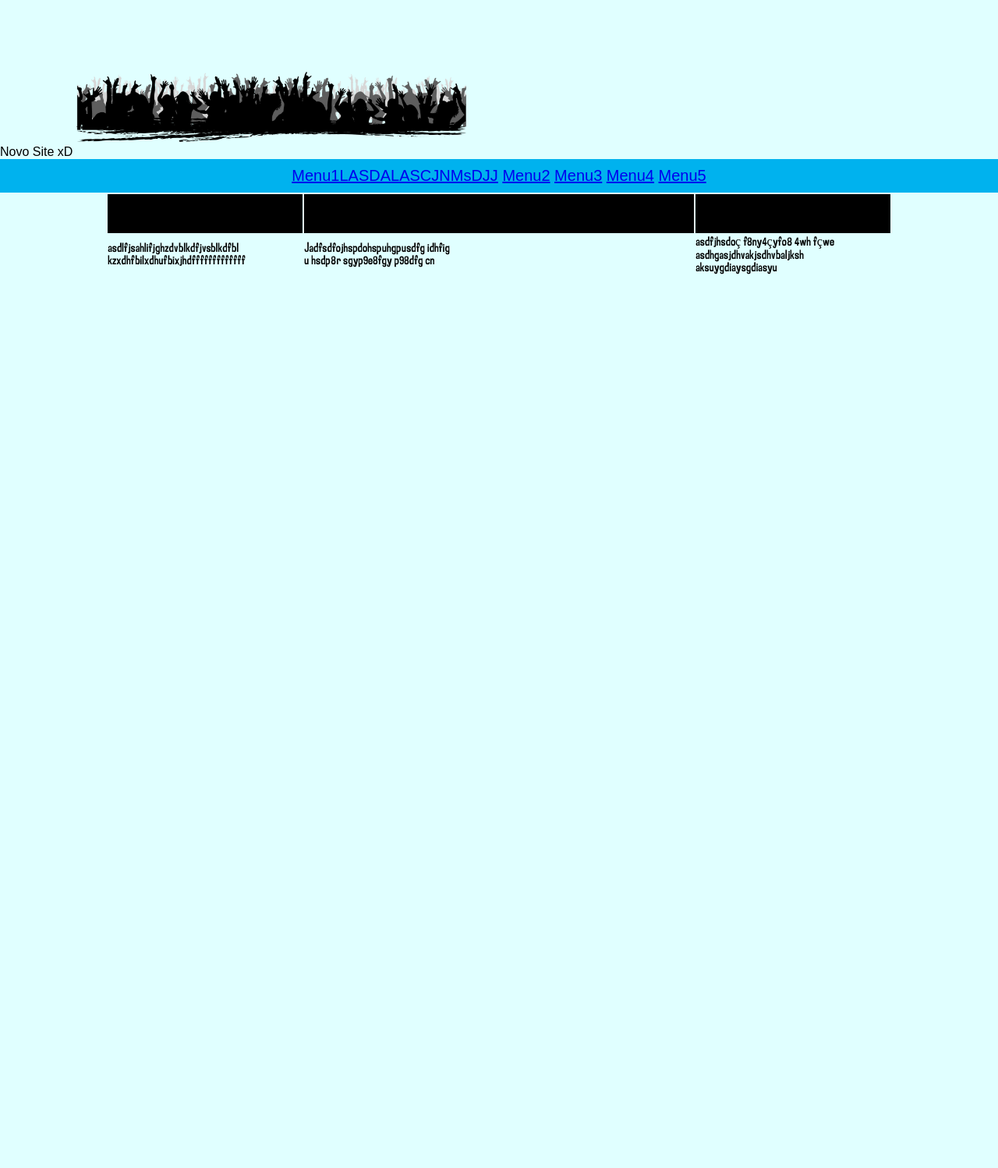
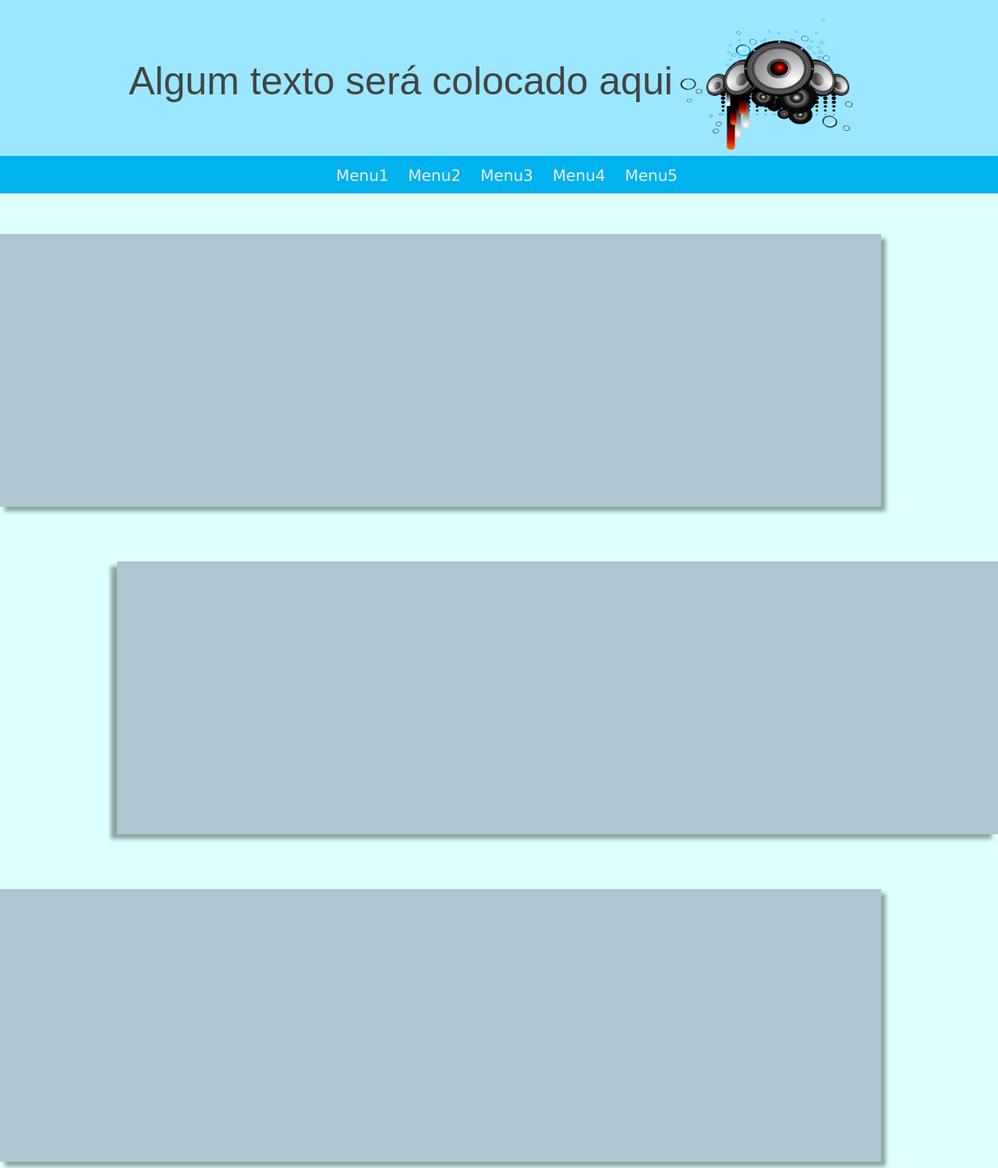
Before and after one commit to ademir2011/SiteMusic, a PHP site: page / in a window 1280 px wide. Shown: the whole page at 78% size. Before the commit the page ends 352 px from the top, so only its background shows below. Run offline with PHP 8.4, Linux system fonts and the light colour scheme.

Commit message:
Atualizando código

```diff
--- a/index.css
+++ b/index.css
@@ -7,7 +7,6 @@
 body, html {
     width: 100%;
     height: 100%;
-    font-family: Arial, Tahoma, sans-serif;
     background-color: #E0FFFF;
 }
 
@@ -19,33 +18,57 @@ body, html {
 
 
 
-.TextHeader
+.Header
+{
+
+	background-color: #9AE7FF;
+	width: 100%;
+	height: 200px;
+
+}
+
+.Header tr
 {
 
 }
 
-.TextHeader td
+.Header a
 {
 	font-size: 50px;
+	font-family: Arial;
+	color: #434444;
 }
 
 .ImagemTOPO
 {
-	width: 500px;
+	width: 250px;
 	height: 200px;
 }
 
 .BarraMenu
 {
-	text-align: center;
+	float:left;
+	position: relative;
+	width: 100%;
 	background-color: #00B2EE;
 	padding: 10px;
-	font-size: 20px;
 }
 
-.Menu a
+.BarraMenu a
 {
-	font-family: "Abc";
+	width: 100%;
+	font-size: 20px;
+	padding: 11.5px;
+	font-family: Verdana;
+	text-decoration: none;
+	color: #EEEEEE;
+}
+
+.BarraMenu a:hover
+{
+	/*transition-duration: 0.1s;*/
+	background-color: #00C0FF;
+	color: #F1F1F1;
 }
 
 .Secoes
@@ -53,23 +76,45 @@ body, html {
 	font-family: "Abc";
 }
 
-.SecaoEsq
+
+.div1
 {
-	background-color: #000000;
-	width: 250px;
-	height: 50px;
+	height: 350px;
+	margin-top: 100px;
+	margin-right: 150px;
+	background-color: #818BA4;
+	opacity: 0.5;
+
+	-webkit-box-shadow: 6px 6px 5px 0px rgba(5, 14, 18, 0.75);
+	-moz-box-shadow:    6px 6px 5px 0px rgba(5, 14, 18, 0.75);
+	box-shadow:         6px 6px 5px 0px rgba(5, 14, 18, 0.75);
+
 }
 
-.SecaoCenter
+.div2
 {
-	background-color: #000000;
-	width: 500px;
-	height: 50px;
+	height: 350px;
+	margin-top: 70px;
+	margin-left: 150px;
+	background-color: #818BA4;
+	opacity: 0.5;
+
+	-webkit-box-shadow: -8px 6px 5px 0px rgba(5, 14, 18, 0.75);
+	-moz-box-shadow:    -8px 6px 5px 0px rgba(5, 14, 18, 0.75);
+	box-shadow:         -8px 6px 5px 0px rgba(5, 14, 18, 0.75);
+
 }
 
-.SecaoDir
+.div3
 {
-	background-color: #000000;
-	width: 250px;
-	height: 50px;
+	height: 350px;
+	margin-top: 70px;
+	margin-right: 150px;
+	background-color: #818BA4;
+	opacity: 0.5;
+
+	-webkit-box-shadow: 6px 6px 5px 0px rgba(5, 14, 18, 0.75);
+	-moz-box-shadow:    6px 6px 5px 0px rgba(5, 14, 18, 0.75);
+	box-shadow:         6px 6px 5px 0px rgba(5, 14, 18, 0.75);
+
 }
--- a/index.html
+++ b/index.html
@@ -3,28 +3,36 @@
 <head>
 	<meta charset="utf-8">
 	<link rel="stylesheet" type="text/css" href="index.css">
-	<title>First Site Web For Music Beggins</title>
+	<title>MUSIC SITE</title>
 
 	<!-- Cabeçalho -->
-	<div class="TextHeader">
-		<tr >
-			<td>Novo Site xD</td>
-			<td><img class="ImagemTOPO" src="images/Partyat.png"/></td>
+	<div class="Header">
+		<center>
+			<table>
+				<tr>
+					<td><a>Algum texto será colocado aqui</a></td>
+					<td><img class="ImagemTOPO" src="images/speakers.png"/></td>
 				</tr>
+			</table>
+		</center>
 	</div>
 
 </head>
 <body>
 
-<div class="BarraMenu">
-	<tr class="Menu">
-		<td><a href="index1.html">Menu1LASDALASCJNMsDJJ</a></td>
+<nav class="BarraMenu">
+	<center>
+		<table>
+			<tr>
+				<td><a href="index1.html">Menu1</a></td>
 				<td><a href="index1.html">Menu2</a></td>
 				<td><a href="index1.html">Menu3</a></td>
 				<td><a href="index1.html">Menu4</a></td>
 				<td><a href="index1.html">Menu5</a></td>
 			</tr>
-</div>
+		</table>
+	</center>
+</nav>
 
 <!--
 <audio autoplay="autoplay">
@@ -34,26 +42,28 @@
 
 <center>
 	<table class="Secoes">
-		<tr>
-			<td><div class="SecaoEsq"></div></td>
-			<td><div class="SecaoCenter"></div></td>
-			<td><div class="SecaoDir"></div></td>
-		</tr>
+		<div class="div1">
 			<tr>
 				<td>
-				asdlfjsahlifjghzdvblkdfjvsblkdfbl<br>
-				kzxdhfbilxdhufbixjhdfffffffffffff<br>
-			</td>
-			<td>
-				Jadfsdfojhspdohspuhgpusdfg idhfig<br>
-				u hsdp8r sgyp9e8fgy p98dfg cn<br>
-			</td>
-			<td>
-				asdfjhsdoç f8ny4çyfo8 4wh fçwe<br>
-				asdhgasjdhvakjsdhvbaljksh<br>
-				aksuygdiaysgdiasyu
+
 				</td>
 			</tr>
+		</div>
+		<div class="div2">
+			<tr>
+				<td>
+
+				</td>
+			</tr>
+		</div>
+		<div class="div3">
+			<tr>
+				<td>
+
+				</td>
+			</tr>
+		</div>
+
 	</table>
 </center>
 
```
Also changed, not shown: index0.css (+15 -24 lines), index0.html (+5 -3 lines), images/fundo.jpg (added), images/speakers.png (added). Lines whose indentation alone changed are shown as unchanged.
